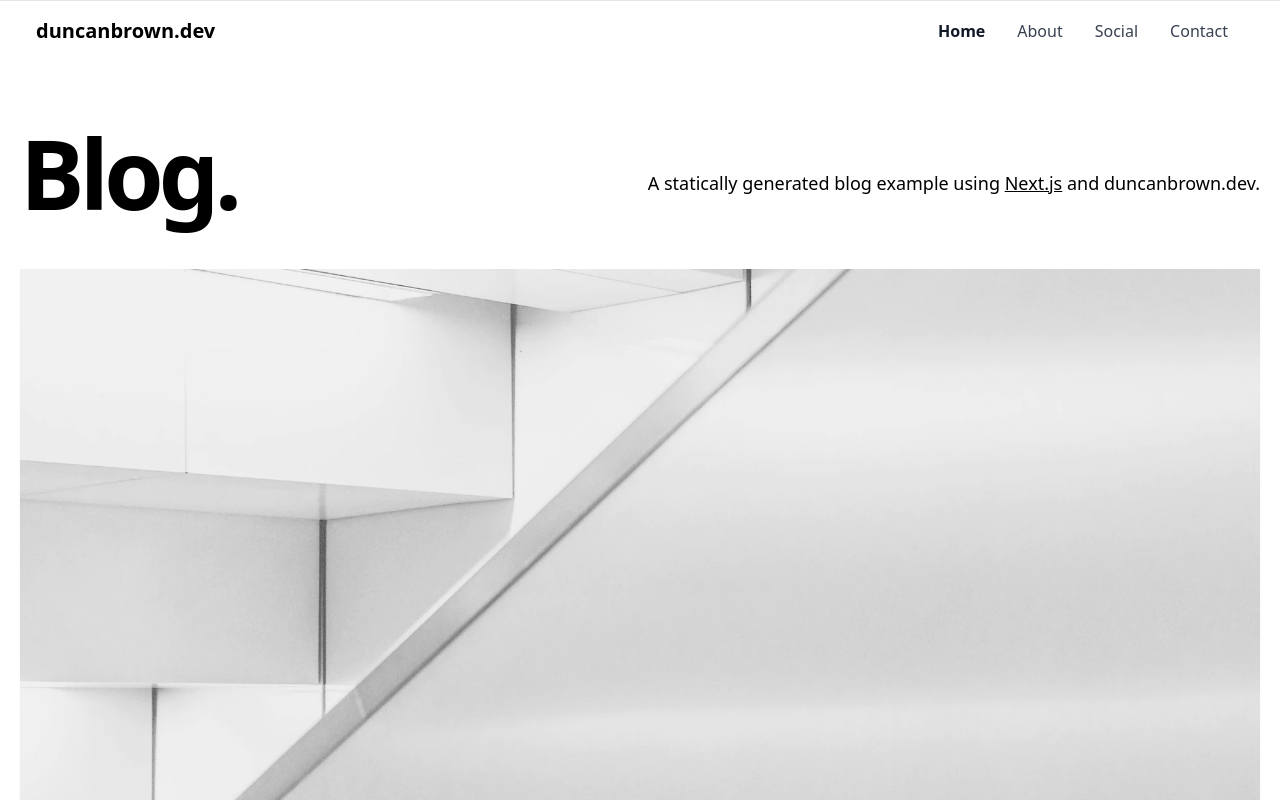
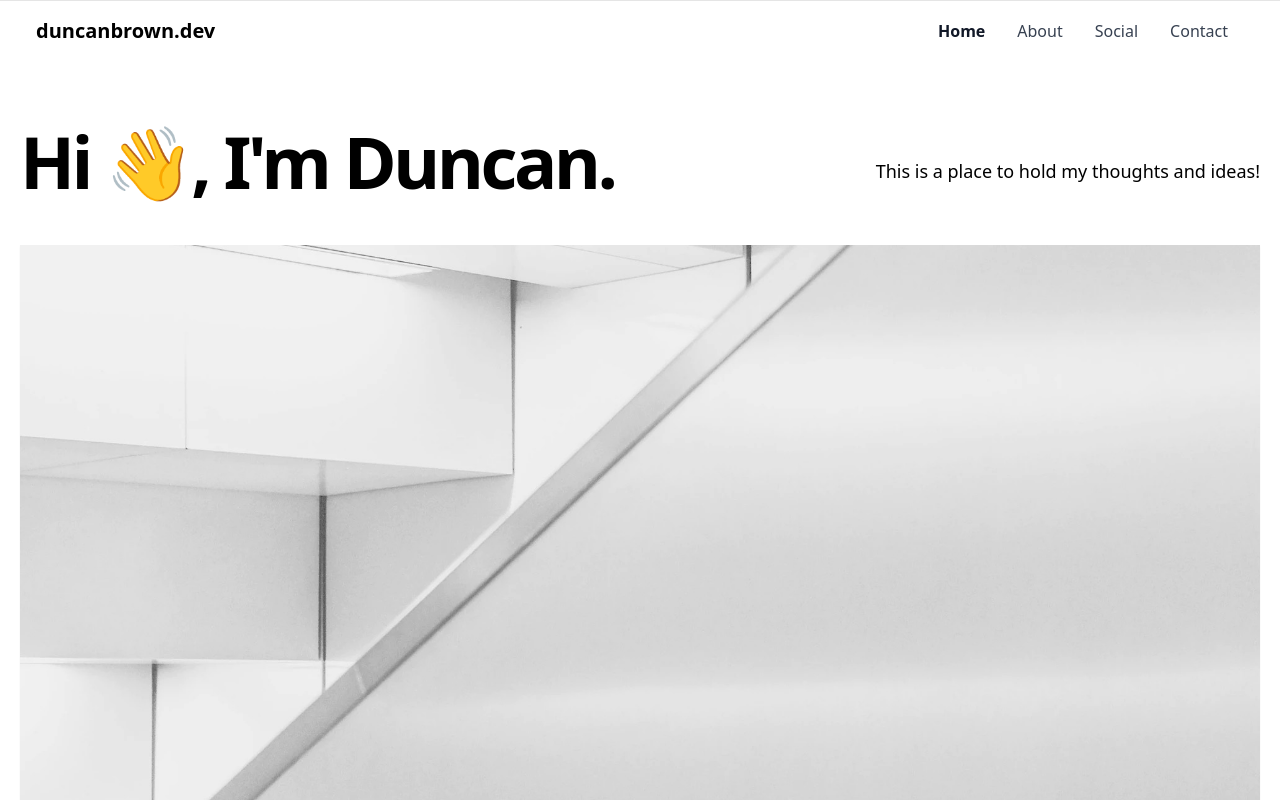
Before and after one commit to iamduncan/duncanbrown.dev, a Next.js app: page / in a window 1280 px wide. Shown: the top 800 px of the page. Built offline with nearby package versions, Linux system fonts and the light colour scheme; a small style sheet from the web is missing.

Commit message:
:adhesive_bandage: home page intro updated

```diff
--- a/components/intro.tsx
+++ b/components/intro.tsx
@@ -1,23 +1,16 @@
-import { CMS_NAME } from '../lib/constants'
+import { CMS_NAME } from '../lib/constants';
 
 const Intro = () => {
   return (
-    <section className="flex-col md:flex-row flex items-center md:justify-between mt-16 mb-16 md:mb-12">
-      <h1 className="text-5xl md:text-8xl font-bold tracking-tighter leading-tight md:pr-8">
-        Blog.
+    <section className='flex-col md:flex-row flex items-center md:justify-between mt-16 mb-16 md:mb-12'>
+      <h1 className='text-4xl md:text-6xl xl:text-7xl font-bold tracking-tighter leading-tight md:pr-8'>
+        Hi 👋, I'm Duncan.
       </h1>
-      <h4 className="text-center md:text-left text-lg mt-5 md:pl-8">
-        A statically generated blog example using{' '}
-        <a
-          href="https://nextjs.org/"
-          className="underline hover:text-blue-600 duration-200 transition-colors"
-        >
-          Next.js
-        </a>{' '}
-        and {CMS_NAME}.
+      <h4 className='text-center md:text-left text-lg mt-5 md:pl-8'>
+        This is a place to hold my thoughts and ideas!
       </h4>
     </section>
-  )
-}
+  );
+};
 
-export default Intro
+export default Intro;
```
